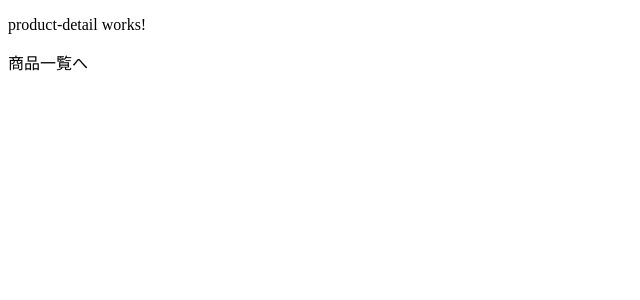
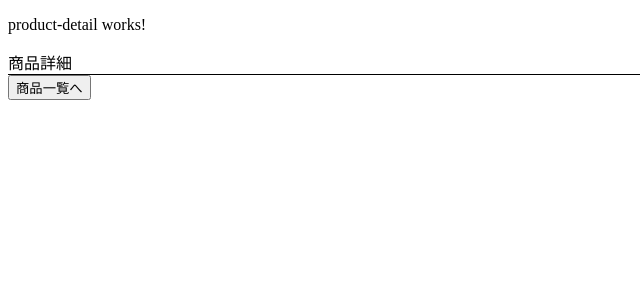
Before and after one commit to shibachev/angular-beginner, an Angular app in the folder front/ng/: page /products/1 in a window 1280 px wide. Shown: the top 300 px of the page, without its empty margins (0-640 px from the left). Built offline with nearby package versions, Linux system fonts and the light colour scheme.

Commit message:
feat(ng): add material module.

```diff
--- a/front/ng/package.json
+++ b/front/ng/package.json
@@ -12,10 +12,12 @@
   "private": true,
   "dependencies": {
     "@angular/animations": "~8.2.14",
+    "@angular/cdk": "^8.2.3",
     "@angular/common": "~8.2.14",
     "@angular/compiler": "~8.2.14",
     "@angular/core": "~8.2.14",
     "@angular/forms": "~8.2.14",
+    "@angular/material": "^8.2.3",
     "@angular/platform-browser": "~8.2.14",
     "@angular/platform-browser-dynamic": "~8.2.14",
     "@angular/router": "~8.2.14",
--- a/front/ng/src/app/product/product-detail/product-detail.component.html
+++ b/front/ng/src/app/product/product-detail/product-detail.component.html
@@ -1,2 +1,8 @@
 <p>product-detail works!</p>
-<div class="button" routerLink="/products">商品一覧へ</div>
+<div class="container">
+  <div class="title">商品詳細</div>
+  <div class="product-detail-container">
+    <mat-divider></mat-divider>
+  </div>
+</div>
+<button (click)="backToList()">商品一覧へ</button>
--- a/front/ng/src/app/product/product-detail/product-detail.component.ts
+++ b/front/ng/src/app/product/product-detail/product-detail.component.ts
@@ -1,4 +1,6 @@
 import { Component, OnInit } from '@angular/core';
+import { Product } from 'src/app/shared/models/product';
+import { Router } from '@angular/router';
 
 @Component({
   selector: 'app-product-detail',
@@ -6,10 +8,23 @@ import { Component, OnInit } from '@angular/core';
   styleUrls: ['./product-detail.component.scss']
 })
 export class ProductDetailComponent implements OnInit {
+  product: Product;
 
-  constructor() { }
+  constructor(
+    private router: Router,
+  ) { }
 
   ngOnInit() {
+    this.product = new Product(
+      1,
+      'Angular入門書「天地創造の章」',
+      300,
+      '神は云った。「Angularあれ」。するとAngularが出来た。',
+    );
+  }
+
+  backToList() {
+    this.router.navigate(['/products']);
   }
 
 }
--- a/front/ng/src/app/product/product-list/product-list.component.html
+++ b/front/ng/src/app/product/product-list/product-list.component.html
@@ -1,2 +1,2 @@
 <p>product-list works!</p>
-<div class="button" [routerLink]="['/products', id]">商品詳細へ</div>
+<button (click)="showDetail()">商品詳細へ</button>
--- a/front/ng/src/app/product/product-list/product-list.component.ts
+++ b/front/ng/src/app/product/product-list/product-list.component.ts
@@ -1,4 +1,5 @@
 import { Component, OnInit } from '@angular/core';
+import { Router } from '@angular/router';
 
 @Component({
   selector: 'app-product-list',
@@ -8,9 +9,14 @@ import { Component, OnInit } from '@angular/core';
 export class ProductListComponent implements OnInit {
   id = 1;
 
-  constructor() { }
+  constructor(
+    private router: Router,
+  ) { }
 
   ngOnInit() {
   }
 
+  showDetail() {
+    this.router.navigate([`/products/${this.id}`]);
+  }
 }
--- /dev/null
+++ b/front/ng/src/app/product/product.module.ts
@@ -0,0 +1,21 @@
+import { ProductListComponent } from './product-list/product-list.component';
+import { NgModule } from '@angular/core';
+import { SharedModule } from '../shared/shared.module';
+import { ProductDetailComponent } from './product-detail/product-detail.component';
+
+@NgModule({
+  declarations: [
+    ProductListComponent,
+    ProductDetailComponent,
+  ],
+  imports: [
+    SharedModule,
+  ],
+  providers: [],
+  exports: [
+    SharedModule,
+  ],
+  schemas: [],
+  bootstrap: [],
+})
+export class ProductModule { }
--- /dev/null
+++ b/front/ng/src/app/shared/shared.module.ts
@@ -0,0 +1,18 @@
+import { NgModule, CUSTOM_ELEMENTS_SCHEMA } from '@angular/core';
+import { MatDividerModule } from '@angular/material/divider';
+import { CommonModule } from '@angular/common';
+
+@NgModule({
+  declarations: [],
+  imports: [],
+  providers: [],
+  exports: [
+    CommonModule,
+    MatDividerModule,
+  ],
+  schemas: [
+    CUSTOM_ELEMENTS_SCHEMA,
+  ],
+  bootstrap: [],
+})
+export class SharedModule { }
```
Also changed, not shown: front/ng/src/app/app.module.ts (+5 -5 lines), 1 other file (tests, documents, lock files or other folders).
